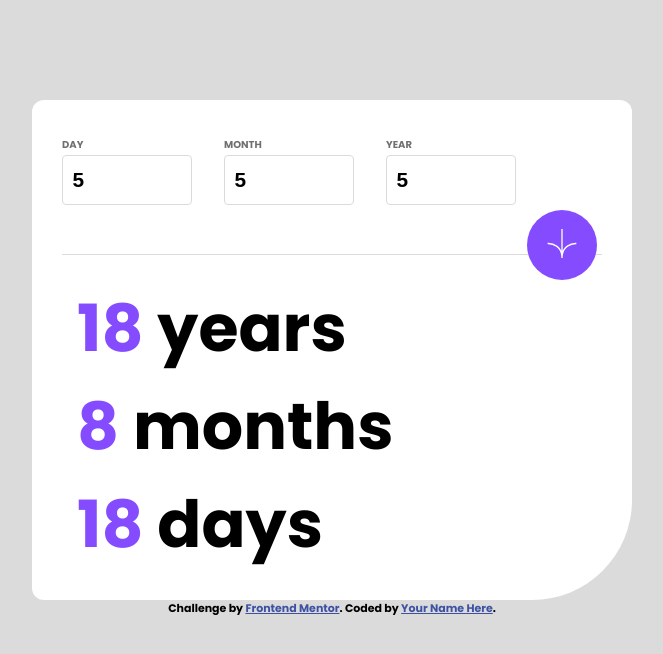
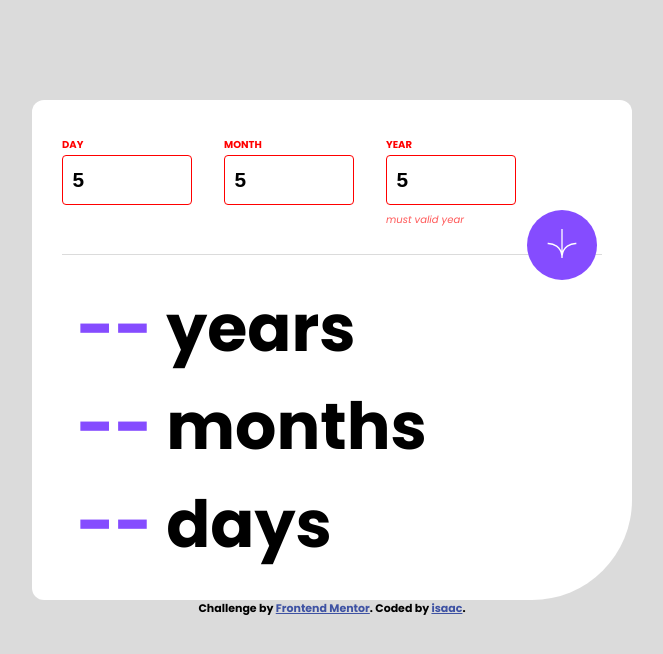
Before and after one commit to isaactls/age-calculator-app, a plain HTML site: page index.html in a window 1280 px wide. Both pictures are taken after typing "5", "5", "5" into the empty fields and a click on the button 869 px from the left and 245 px from the top of the page. Shown: the whole page, without its empty margins (308-971 px from the left). Drawn offline with Linux system fonts and the light colour scheme.

Commit message:
bug fixed

```diff
--- a/index.html
+++ b/index.html
@@ -66,7 +66,7 @@
   </main>
   <footer><div class="attribution">
     Challenge by <a href="https://www.frontendmentor.io?ref=challenge" target="_blank">Frontend Mentor</a>.
-    Coded by <a href="#">Your Name Here</a>.
+    Coded by <a href="#">isaac</a>.
   </div></footer>
 
 
--- a/script.js
+++ b/script.js
@@ -40,6 +40,10 @@ const invalid = () => {
         yearError.innerHTML = "this field is required";
         yearError.style.opacity = 1;
     }
+    if(inputYear.value <= 99){
+        yearError.innerHTML = "must valid year"
+        yearError.style.opacity = 1;
+    }
     if(inputYear.value > new Date().getFullYear()){
         yearError.innerHTML = "must be in the past";
         yearError.style.opacity = 1;
@@ -66,7 +70,7 @@ const validation = () => {
     let d = new Date(inputYear.value, inputMonth.value, 0);
     let DayValid = inputDay.value <= d.getDate();
     let MonthValid = inputMonth.value > 0 && inputMonth.value <= 12;
-    let yearValid = inputYear.value <= new Date().getFullYear();
+    let yearValid = inputYear.value <= new Date().getFullYear() && inputYear.value > 99;
     let dayRange = inputDay.value > 0 && inputDay.value <= 31;
      if(DayValid && MonthValid && yearValid && dayRange){
         validator = true;
```
Also changed, not shown: Age calculator app wide screen version.png (added), Age-calculator-app small screen version.png (added), 1 other file.
